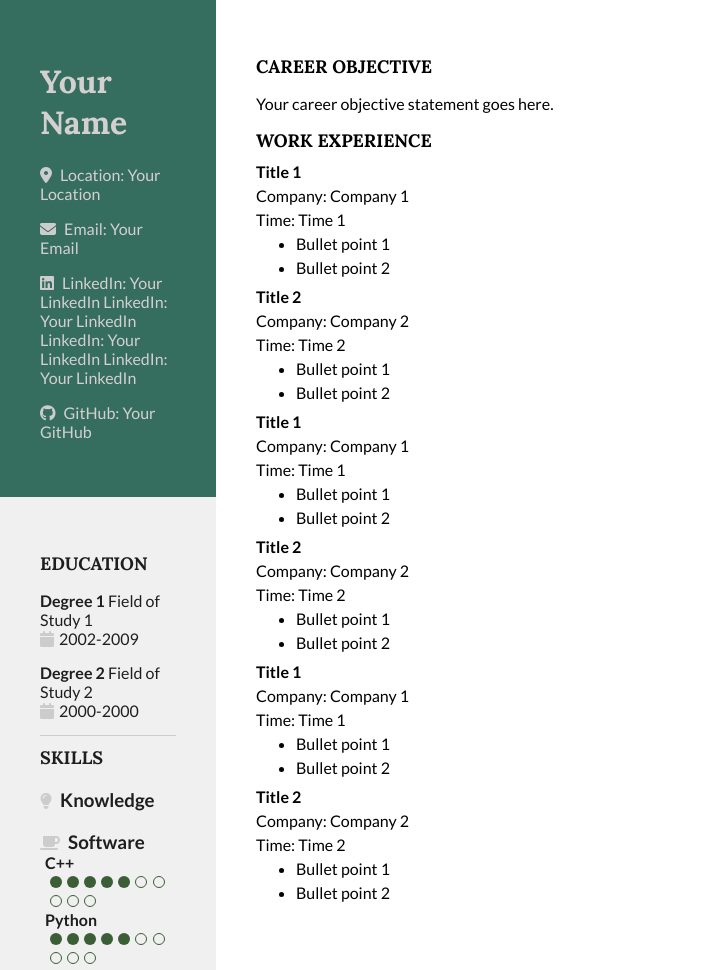
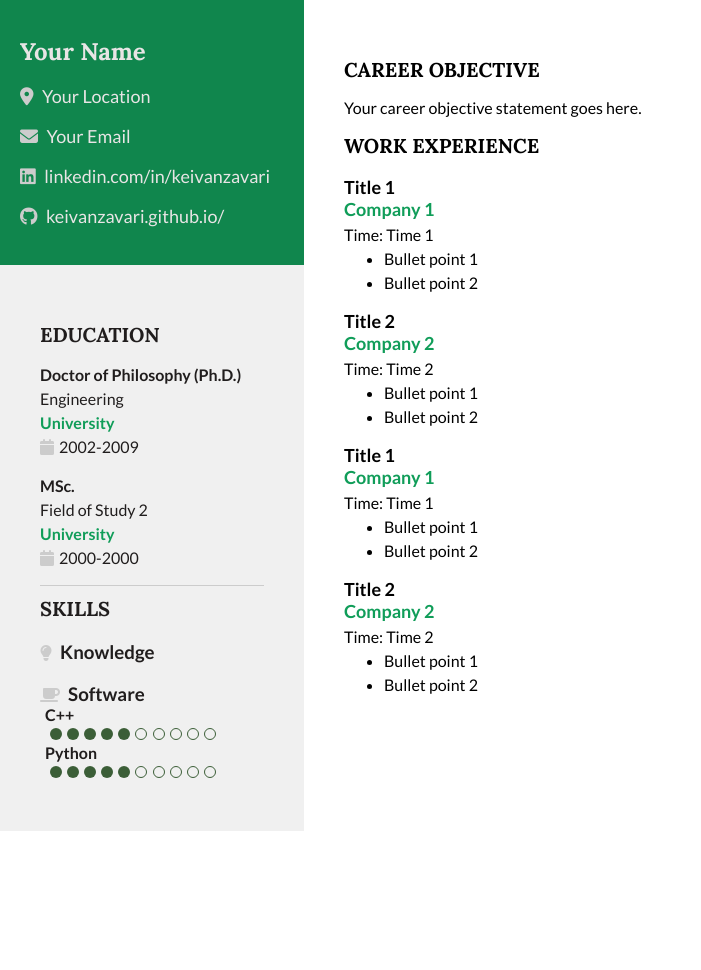
Before and after one commit to keivanzavari/classic-resume, a plain HTML site: page index.html in a window 1280 px wide. Shown: the top 970 px of the page, without its empty margins (0-701 px from the left). After the commit the page ends 831 px from the top, so only its background shows below. Drawn offline with Linux system fonts and the light colour scheme.

Commit message:
Adjust colors and style.

```diff
--- a/index.html
+++ b/index.html
@@ -14,27 +14,33 @@
 <body>
     <div class="resume">
         <div class="left-column">
-            <div class="title">
+            <div class="personal-info">
                 <h1>Your Name</h1>
-                <p><i class="fas fa-map-marker-alt"></i> Location: Your Location</p>
-                <p><i class="fas fa-envelope"></i> Email: Your Email</p>
-                <p><i class="fab fa-linkedin"></i> LinkedIn: Your LinkedIn LinkedIn: Your LinkedIn LinkedIn: Your
-                    LinkedIn LinkedIn: Your LinkedIn</p>
-                <p><i class="fab fa-github"></i> GitHub: Your GitHub</p>
+                <p class="p"><i class="fas fa-map-marker-alt"></i> Your Location</p>
+                <p class="p"><i class="fas fa-envelope"></i> Your Email</p>
+                <p class="p"><i class="fab fa-linkedin"></i>
+                    <a class="a" href="https://linkedin.com/in/keivanzavari"> linkedin.com/in/keivanzavari</a>
+                </p>
+                <p class="p"><i class="fab fa-github"></i> keivanzavari.github.io/</p>
             </div>
             <div class="content-box">
                 <div class="education">
                     <h2>Education</h2>
                     <ul>
                         <li>
-                            <span class="degree">Degree 1</span>
-                            <span class="field">Field of Study 1</span>
+                            <span class="degree">Doctor of Philosophy (Ph.D.)</span>
+                            <span class="field">Engineering</span>
+                            <br>
+                            <span class="university">University</span>
                             <br>
                             <span class="time"><i class="fas fa-calendar"></i>2002-2009</span>
                         </li>
                         <li>
-                            <span class="degree">Degree 2</span>
+                            <span class="degree">MSc.</span>
+                            <br>
                             <span class="field">Field of Study 2</span>
+                            <br>
+                            <span class="university">University</span>
                             <br>
                             <span class="time"><i class="fas fa-calendar"></i>2000-2000</span>
                         </li>
@@ -98,7 +104,7 @@
                 <h2>Work Experience</h2>
                 <div class="work-item">
                     <h3>Title 1</h3>
-                    <p>Company: Company 1</p>
+                    <h4>Company 1</h4>
                     <p>Time: Time 1</p>
                     <ul>
                         <li>Bullet point 1</li>
@@ -108,7 +114,7 @@
                 </div>
                 <div class="work-item">
                     <h3>Title 2</h3>
-                    <p>Company: Company 2</p>
+                    <h4>Company 2</h4>
                     <p>Time: Time 2</p>
                     <ul>
                         <li>Bullet point 1</li>
@@ -118,7 +124,7 @@
                 </div>
                 <div class="work-item">
                     <h3>Title 1</h3>
-                    <p>Company: Company 1</p>
+                    <h4>Company 1</h4>
                     <p>Time: Time 1</p>
                     <ul>
                         <li>Bullet point 1</li>
@@ -128,7 +134,7 @@
                 </div>
                 <div class="work-item">
                     <h3>Title 2</h3>
-                    <p>Company: Company 2</p>
+                    <h4>Company 2</h4>
                     <p>Time: Time 2</p>
                     <ul>
                         <li>Bullet point 1</li>
@@ -136,26 +142,7 @@
                         <!-- Add more bullet points here -->
                     </ul>
                 </div>
-                <div class="work-item">
-                    <h3>Title 1</h3>
-                    <p>Company: Company 1</p>
-                    <p>Time: Time 1</p>
-                    <ul>
-                        <li>Bullet point 1</li>
-                        <li>Bullet point 2</li>
-                        <!-- Add more bullet points here -->
-                    </ul>
-                </div>
-                <div class="work-item">
-                    <h3>Title 2</h3>
-                    <p>Company: Company 2</p>
-                    <p>Time: Time 2</p>
-                    <ul>
-                        <li>Bullet point 1</li>
-                        <li>Bullet point 2</li>
-                        <!-- Add more bullet points here -->
-                    </ul>
-                </div>
+
                 <!-- Add more work experience entries here -->
             </div>
         </div>
--- a/styles.css
+++ b/styles.css
@@ -26,20 +26,11 @@ h2 {
 
 
 .top-row {
-    background-color: #3b5e37;
+    background-color: #109d59;
     /* Dark green background color for the top row */
     padding: 20px;
     border-radius: 5px;
     color: #fff;
-}
-
-.personal-info h1 {
-    margin: 0;
-    font-size: 24px;
-}
-
-.personal-info p {
-    margin: 5px 0;
 }
 
 .bottom-row {
@@ -52,13 +43,14 @@ h2 {
 
 .education h2,
 .skills h2 {
-    font-size: 18px;
+    font-size: 20px;
 }
 
 .education ul {
     list-style: none;
     padding: 0;
     margin-bottom: 4px;
+    line-height: 1.5;
 }
 
 .skills ul {
@@ -72,6 +64,11 @@ h2 {
 
 .skills li {
     margin-bottom: 5px;
+}
+
+.education .university {
+    font-weight: bold;
+    color: #109d59;
 }
 
 .education .degree,
@@ -91,9 +88,9 @@ h2 {
 } */
 
 .right-column {
-    width: 60%;
+    width: 70%;
     /* Adjust the width as needed */
-    flex-grow: 1;
+    /* flex-grow: 1; */
     /* Allow right column to expand */
     padding: 40px;
     background-color: #fff;
@@ -103,7 +100,7 @@ h2 {
 
 
 .left-column {
-    width: 40%;
+    width: auto;
     /* Set the left column to automatically adjust width */
     border-radius: 5px;
     display: flex;
@@ -114,15 +111,27 @@ h2 {
 }
 
 
-.title {
-    background-color: #356d5e;
-    color: #d4d0d0;
-    /* Dark green background color for the title section */
-    padding: 40px;
+.personal-info {
+    background-color: #10864d;
+    color: #e8e5e5;
+    padding: 20px;
     /* border-radius: 5px; */
     /* margin-left: 10px; */
 
 }
+
+.personal-info .p {
+    display: block;
+    font-size: 18px;
+    /* margin-top: 4px; */
+    /* margin-bottom: 0; */
+}
+
+.personal-info h1 {
+    /* margin: 0; */
+    font-size: 24px;
+}
+
 
 .content-box {
     background-color: rgb(240, 240, 240);
@@ -142,9 +151,15 @@ h2 {
     margin-right: 5px;
 }
 
+.personal-info .a {
+    text-decoration: none;
+    color: inherit;
+}
+
+
 .career-objective h2,
 .work-experience h2 {
-    font-size: 18px;
+    font-size: 20px;
     margin-bottom: 10px;
 }
 
@@ -164,7 +179,14 @@ h2 {
 }
 
 .work-item h3 {
-    font-size: 16px;
+    font-size: 18px;
+    margin-bottom: 0;
+    margin-top: 2%;
+}
+
+.work-item h4 {
+    font-size: 18px;
+    color: #109d59;
     margin: 0;
 }
 
```
